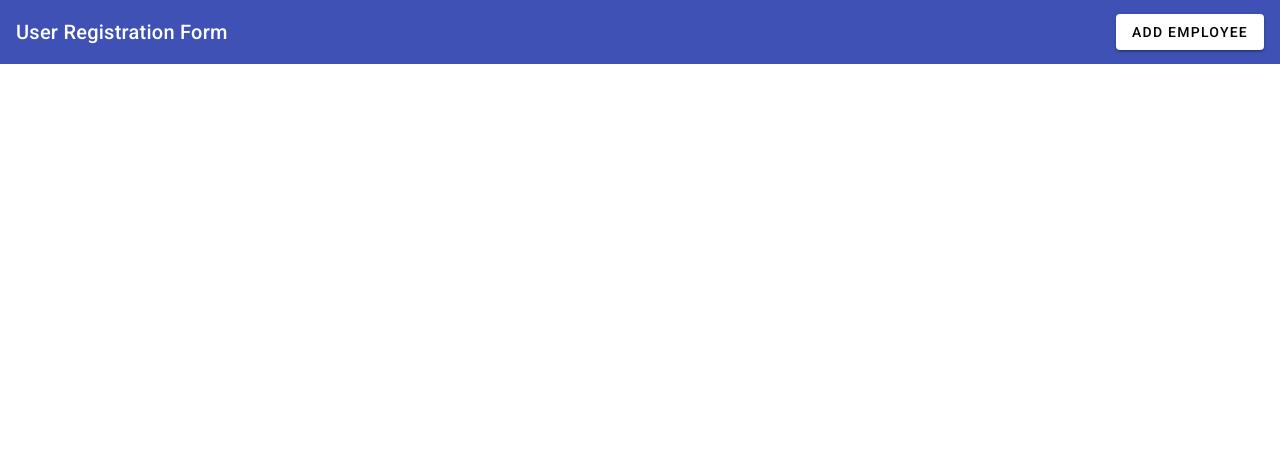
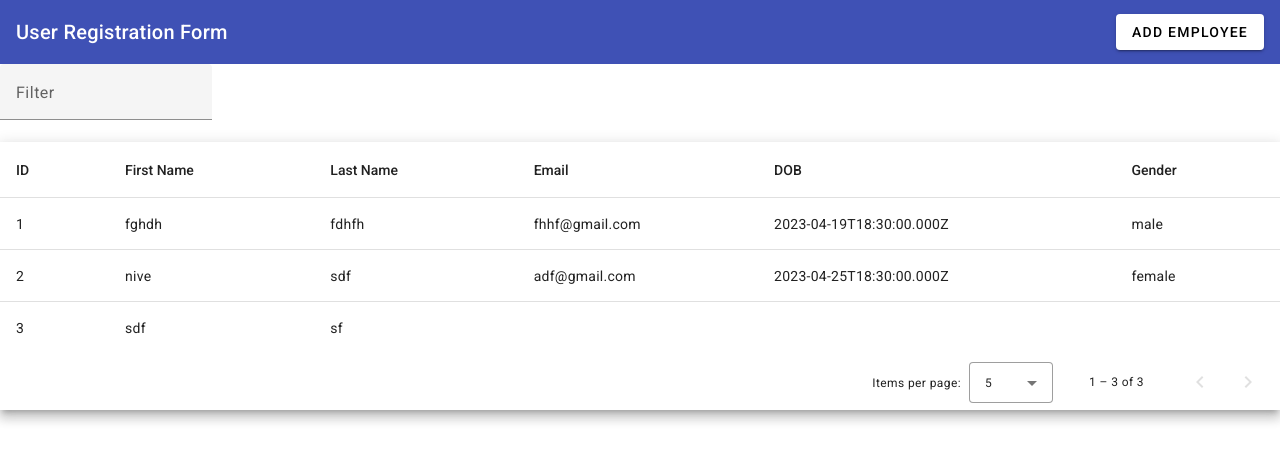
Before and after one commit to uvidu2000/User-Registration-UI, an Angular app in the folder UserRegistrationUI/: page / in a window 1280 px wide. Shown: the top 462 px of the page. Built offline with nearby package versions, Linux system fonts and the light colour scheme; data requests are answered from the project's data file.

Commit message:
show info in table

```diff
--- a/UserRegistrationUI/src/app/app.component.html
+++ b/UserRegistrationUI/src/app/app.component.html
@@ -5,3 +5,57 @@
      ADD EMPLOYEE
   </button>
 </mat-toolbar>
+
+<mat-form-field>
+  <mat-label>Filter</mat-label>
+  <input matInput (keyup)="applyFilter($event)" placeholder="Ex. Mia" #input>
+</mat-form-field>
+
+<div class="mat-elevation-z8">
+  <table mat-table [dataSource]="dataSource" matSort>
+
+    <!-- ID Column -->
+    <ng-container matColumnDef="id">
+      <th mat-header-cell *matHeaderCellDef mat-sort-header> ID </th>
+      <td mat-cell *matCellDef="let row"> {{row.id}} </td>
+    </ng-container>
+
+    <!-- Progress Column -->
+    <ng-container matColumnDef="firstName">
+      <th mat-header-cell *matHeaderCellDef mat-sort-header> First Name </th>
+      <td mat-cell *matCellDef="let row"> {{row.firstName}}</td>
+    </ng-container>
+
+    <ng-container matColumnDef="lastName">
+      <th mat-header-cell *matHeaderCellDef mat-sort-header> Last Name </th>
+      <td mat-cell *matCellDef="let row"> {{row.lastName}}</td>
+    </ng-container>
+
+    <ng-container matColumnDef="email">
+      <th mat-header-cell *matHeaderCellDef mat-sort-header> Email </th>
+      <td mat-cell *matCellDef="let row"> {{row.email}}</td>
+    </ng-container>
+
+    <ng-container matColumnDef="dob">
+      <th mat-header-cell *matHeaderCellDef mat-sort-header> DOB </th>
+      <td mat-cell *matCellDef="let row"> {{row.dob}}</td>
+    </ng-container>
+
+    <ng-container matColumnDef="gender">
+      <th mat-header-cell *matHeaderCellDef mat-sort-header> Gender </th>
+      <td mat-cell *matCellDef="let row"> {{row.gender}}</td>
+    </ng-container>
+
+
+
+    <tr mat-header-row *matHeaderRowDef="displayedColumns"></tr>
+    <tr mat-row *matRowDef="let row; columns: displayedColumns;"></tr>
+
+    <!-- Row shown when there is no matching data. -->
+    <tr class="mat-row" *matNoDataRow>
+      <td class="mat-cell" colspan="4">No data matching the filter "{{input.value}}"</td>
+    </tr>
+  </table>
+
+  <mat-paginator [pageSizeOptions]="[5, 10, 25, 100]" aria-label="Select page of users"></mat-paginator>
+</div>
```
